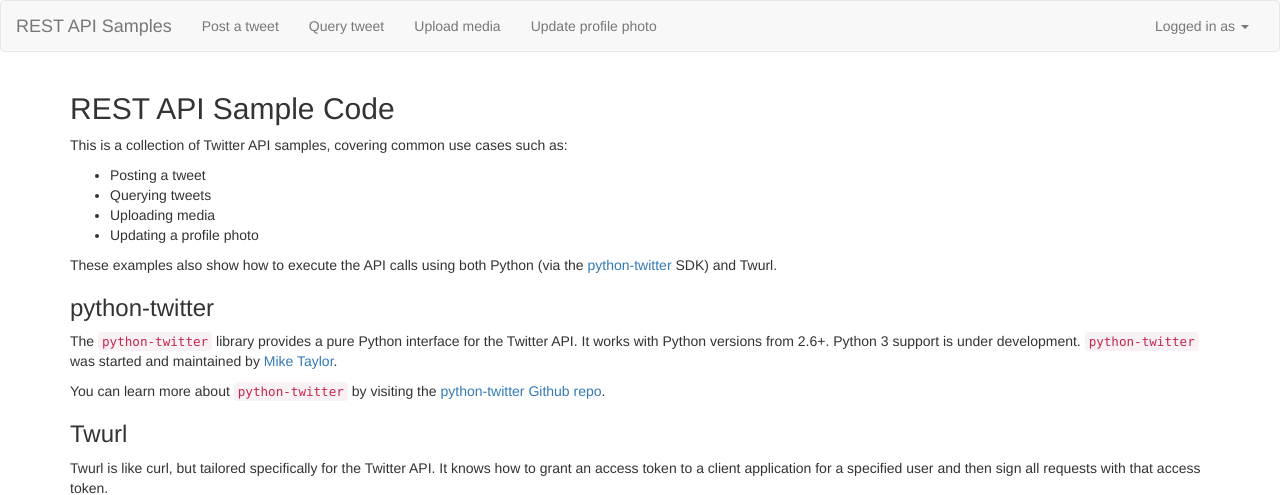
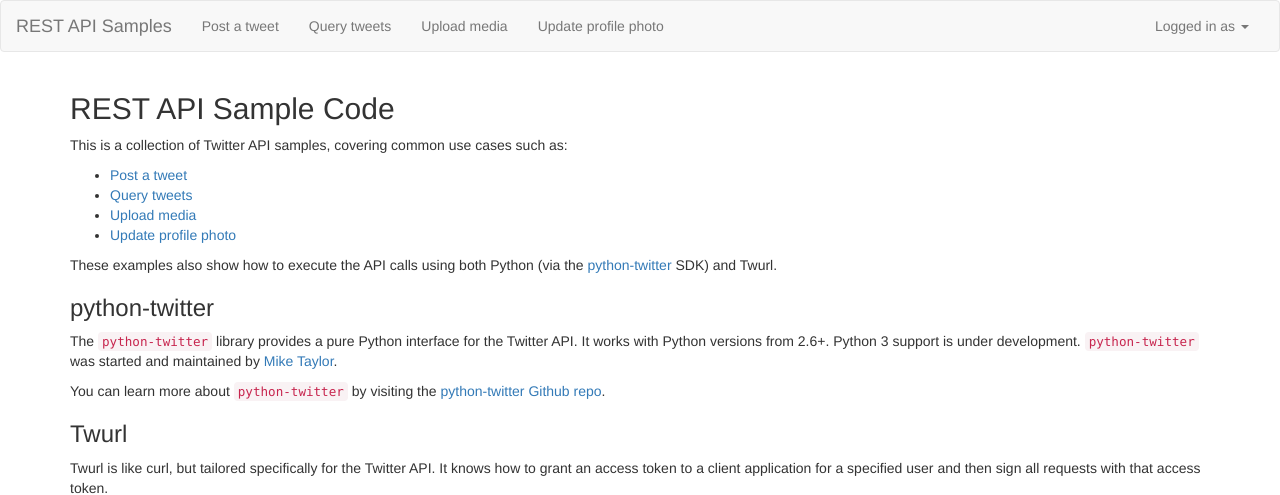
Before and after one commit to twitterml/django-rest-apis, a Django app: template templates/home.html in a window 1280 px wide. Shown: the top 495 px of the page. Run offline with Django 3.2, Linux system fonts and the light colour scheme; the template is opened without the code that fills it, so the values that code supplies are empty; some libraries are stand-ins or nearby versions.

Commit message:
minor copy changes

```diff
--- a/templates/base.html
+++ b/templates/base.html
@@ -24,7 +24,7 @@
     <div class="collapse navbar-collapse" id="bs-example-navbar-collapse-1">
       <ul class="nav navbar-nav">
         <li {% if request.get_full_path = "/tweet" %}class="active"{% endif %}><a href="/tweet">Post a tweet</a></li>
-        <li {% if request.get_full_path = "/query" %}class="active"{% endif %}><a href="/query">Query tweet</a></li>
+        <li {% if request.get_full_path = "/query" %}class="active"{% endif %}><a href="/query">Query tweets</a></li>
         <li {% if request.get_full_path = "/media" %}class="active"{% endif %}><a href="/media">Upload media</a></li>
         <li {% if request.get_full_path = "/profile" %}class="active"{% endif %}><a href="/profile">Update profile photo</a></li>
       </ul>
--- a/templates/home.html
+++ b/templates/home.html
@@ -7,10 +7,10 @@
 <p>This is a collection of Twitter API samples, covering common use cases such as:
 
 <ul>
-<li>Posting a tweet
-<li>Querying tweets
-<li>Uploading media
-<li>Updating a profile photo
+<li><a href="/tweet">Post a tweet</a>
+<li><a href="/query">Query tweets</a>
+<li><a href="/media">Upload media</a>
+<li><a href="/profile">Update profile photo</a>
 </ul>
 
 <p>These examples also show how to execute the API calls using both
```
